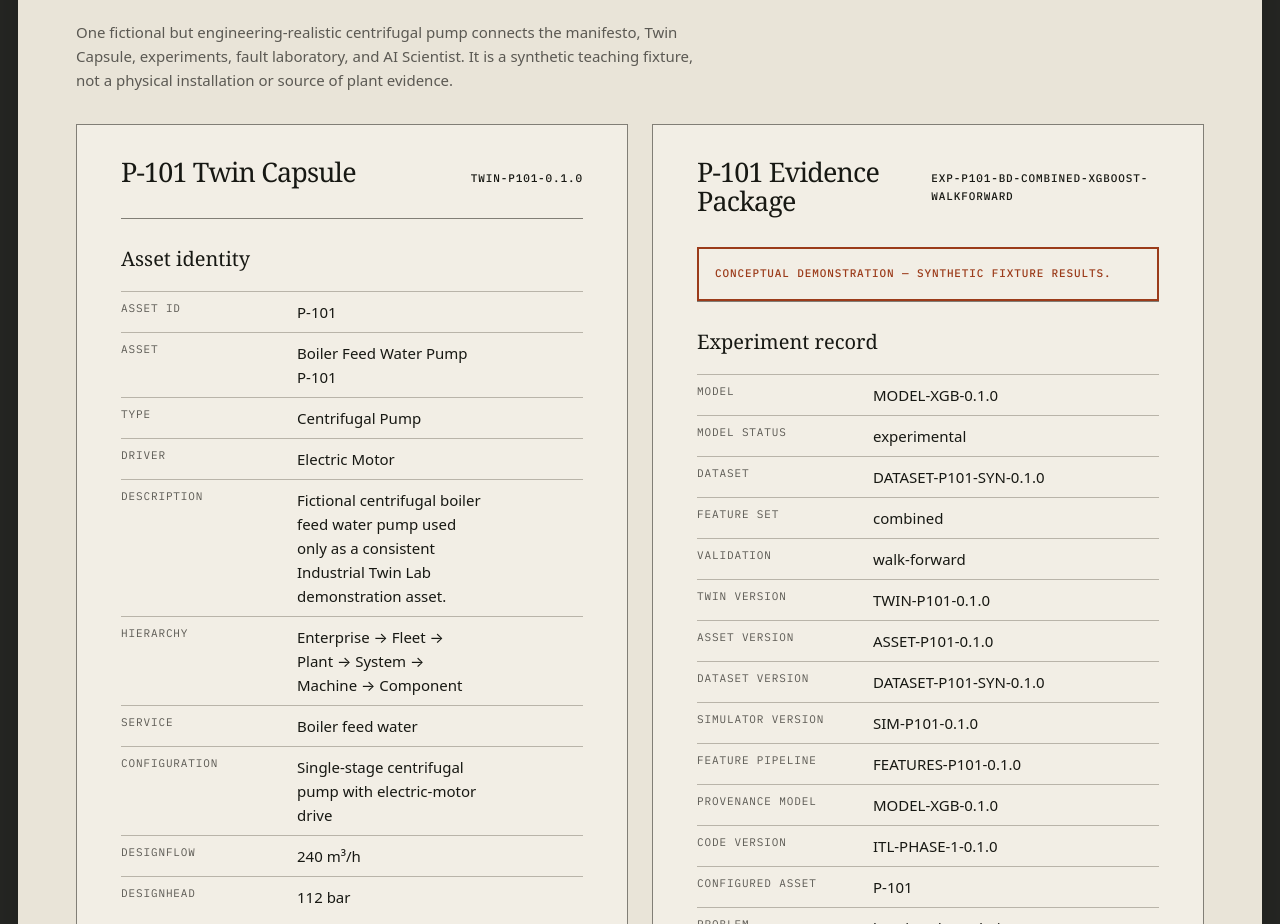
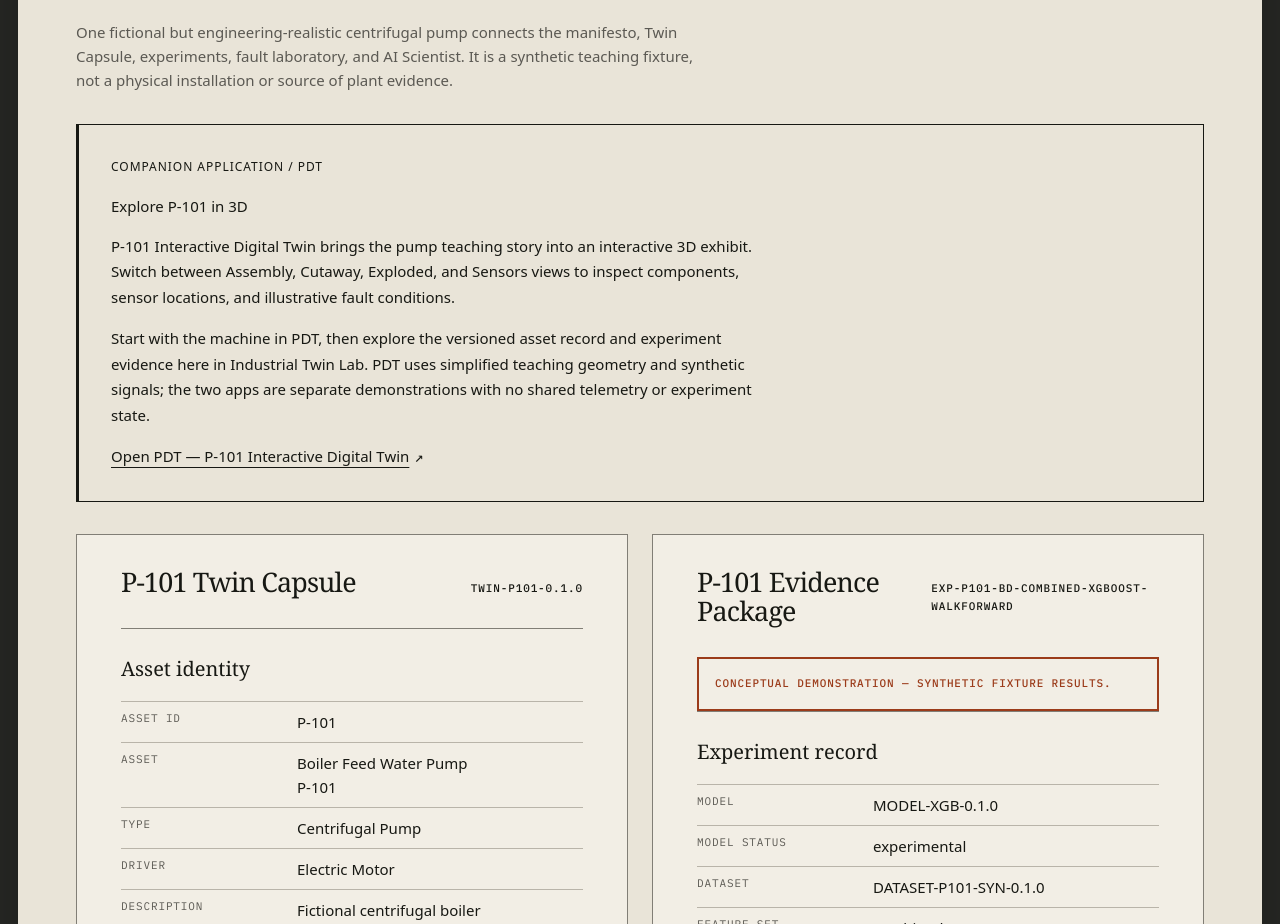
Before and after one commit to aserdargun/itl-aserdargun-com, a Next.js app: page / in a window 1280 px wide. Shown: the part 2444-3368 px from the top of the page. Built offline with nearby package versions, Linux system fonts and the light colour scheme.

Commit message:
feat: connect ITL teaching narrative to PDT companion

```diff
--- a/app/experiment-fabric/demo/page.tsx
+++ b/app/experiment-fabric/demo/page.tsx
@@ -1,4 +1,5 @@
 import { ExperimentDemo } from "@/components/experiment/experiment-demo";
+import { PublicationLink } from "@/components/publication/publication-link";
 import { CONTENT_META } from "@/lib/content/registry";
 import { publicationMetadata } from "@/lib/metadata";
 
@@ -24,6 +25,17 @@ export default function ExperimentFabricDemoPage() {
           Conceptual demonstration — synthetic fixture results.
         </p>
       </header>
+      <aside className="pdt-companion" aria-label="PDT companion application">
+        <p>
+          Want to inspect the pump before exploring its experiment evidence?
+          PDT’s interactive 3D exhibit shows P-101 components, sensor locations,
+          and illustrative fault conditions using simplified geometry and
+          synthetic signals. Its state is separate from this experiment fixture.
+        </p>
+        <PublicationLink href="https://pdt.aserdargun.com" target="_blank">
+          Explore P-101 in PDT
+        </PublicationLink>
+      </aside>
       <ExperimentDemo />
     </article>
   );
--- a/app/globals.css
+++ b/app/globals.css
@@ -2444,6 +2444,29 @@ svg {
   color: var(--color-ink-muted);
 }
 
+.pdt-companion {
+  margin-block: 1.5rem 2rem;
+  padding: clamp(1.25rem, 3vw, 2rem);
+  border: 1px solid currentColor;
+  border-left-width: 3px;
+}
+
+.pdt-companion > p {
+  max-width: 75ch;
+  line-height: 1.7;
+  margin-block: 0 1rem;
+}
+
+.pdt-companion__label {
+  font-size: 0.75rem;
+  text-transform: uppercase;
+  letter-spacing: 0.08em;
+}
+
+.pdt-companion h3 {
+  margin-block: 0 1rem;
+}
+
 .home-demonstration__plates {
   display: grid;
   grid-template-columns: repeat(2, minmax(0, 1fr));
--- a/app/page.tsx
+++ b/app/page.tsx
@@ -63,6 +63,27 @@ export default function HomePage() {
           </p>
         </header>
 
+        <aside className="pdt-companion" aria-labelledby="pdt-companion-title">
+          <p className="pdt-companion__label">Companion application / PDT</p>
+          <h3 id="pdt-companion-title">Explore P-101 in 3D</h3>
+          <p>
+            P-101 Interactive Digital Twin brings the pump teaching story into
+            an interactive 3D exhibit. Switch between Assembly, Cutaway,
+            Exploded, and Sensors views to inspect components, sensor locations,
+            and illustrative fault conditions.
+          </p>
+          <p>
+            Start with the machine in PDT, then explore the versioned asset
+            record and experiment evidence here in Industrial Twin Lab. PDT uses
+            simplified teaching geometry and synthetic signals; the two apps are
+            separate demonstrations with no shared telemetry or experiment
+            state.
+          </p>
+          <PublicationLink href="https://pdt.aserdargun.com" target="_blank">
+            Open PDT — P-101 Interactive Digital Twin
+          </PublicationLink>
+        </aside>
+
         <div className="home-demonstration__plates">
           <TwinCapsuleDiagram
             caption="A versioned fictional machine record with eleven named signals, six failure modes, explicit safety constraints, and source-aware provenance."
--- a/content/about.mdx
+++ b/content/about.mdx
@@ -14,6 +14,8 @@ The 4 September 2026 editorial review aligns the research map with current digit
 
 ## Roadmap
 
+The companion <a href="https://pdt.aserdargun.com" rel="noopener noreferrer" target="_blank">PDT — P-101 Interactive Digital Twin<span className="sr-only"> (opens in a new tab)</span></a> application provides an interactive 3D centrifugal-pump teaching exhibit with component inspection, sensor views, and synthetic fault illustrations. It complements ITL’s research and experiment narrative with spatial exploration. PDT is a separate educational application, not completion of the runtime, data-import, or industrial-connector phases below.
+
 1. **Phase 1 — Manifesto + Architecture Atlas:** establish the thesis, safety boundary, typed knowledge layer, P-101 fixture, and conceptual demonstrator.
 2. **Phase 2 — Interactive Twin Capsule:** edit and inspect bounded asset representations.
 3. **Phase 3 — Synthetic Experiment Workbench:** configure controlled, explicitly synthetic investigations.
--- a/content/concepts/twin-capsule.mdx
+++ b/content/concepts/twin-capsule.mdx
@@ -34,6 +34,22 @@ P-101 is a fictional centrifugal boiler feed water pump driven by an electric mo
 
 ## Fidelity is use-dependent
 
+### Explore the machine in PDT
+
+<a href="https://pdt.aserdargun.com" rel="noopener noreferrer" target="_blank">
+  PDT — P-101 Interactive Digital Twin
+  <span className="sr-only"> (opens in a new tab)</span>
+</a>
+is a companion teaching application for exploring a centrifugal pump in 3D.
+Assembly, Cutaway, Exploded, and Sensors views connect component anatomy with
+sensor locations and illustrative fault conditions. Use PDT to build spatial
+understanding, then return to this capsule to examine identity, provenance, and
+the experiment contract.
+
+PDT uses simplified educational geometry and synthetic signals. Its sensor set and model are separate from ITL’s eleven-signal fixture; a shared P-101 teaching name does not establish identical model versions or validated data exchange. The applications do not synchronize telemetry or experiment state.
+
+### Declare the model’s purpose
+
 A Twin Capsule should not imply a perfect replica. A model adequate for testing a pressure-ratio feature may be inadequate for bearing-frequency diagnosis. Every capsule therefore declares its operating envelope, assumptions, uncertainty, and validation status. Changes to signal calibration, physics equations, failure mechanisms, or safety constraints require a new version; silently mutating a twin would invalidate prior Evidence Packages.
 
 The registry makes assets discoverable, while the capsule makes their context reviewable. Later phases may allow capsule editing or API-backed storage, but the stable contract remains: an experiment references a specific asset and twin version rather than whichever data happens to be current.
```
